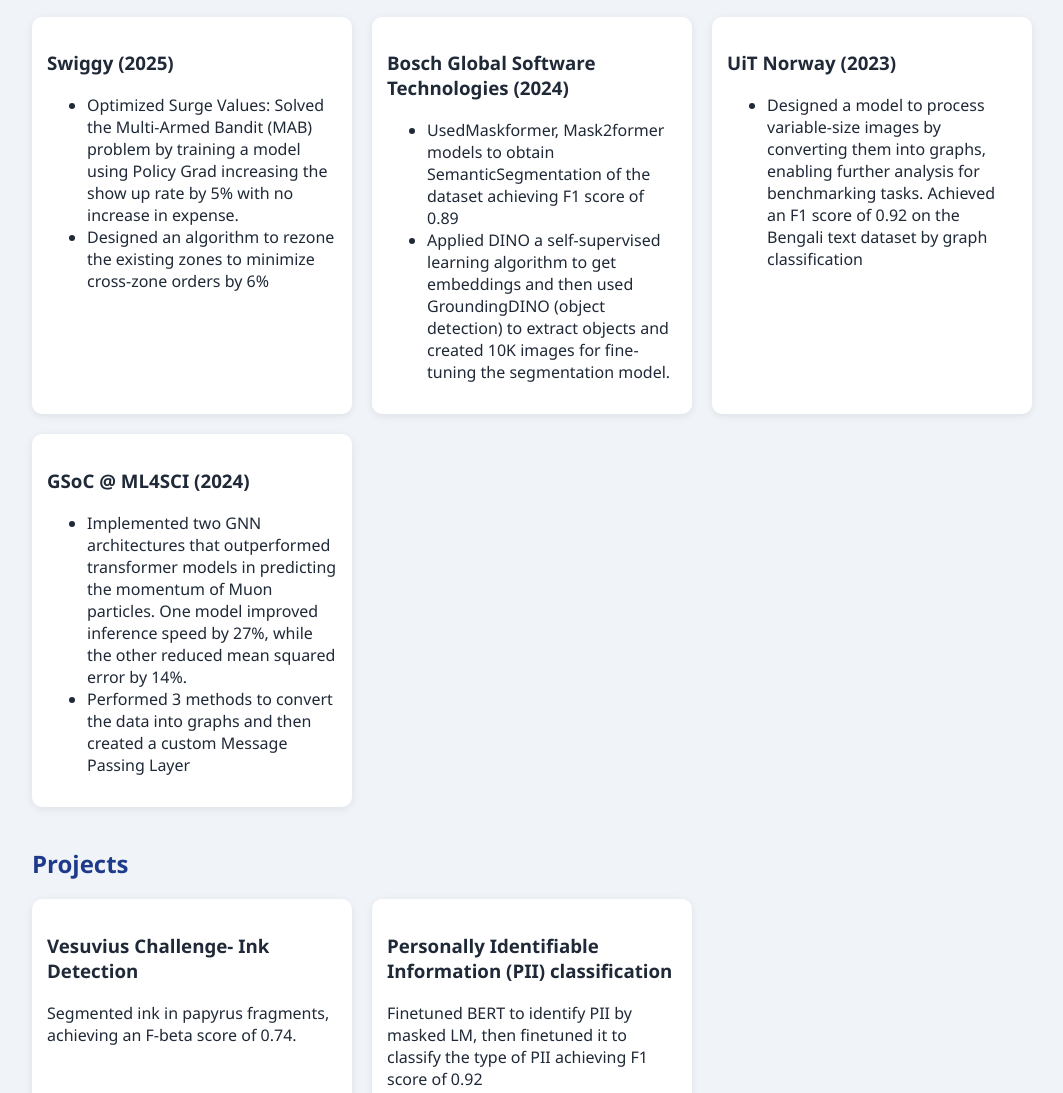
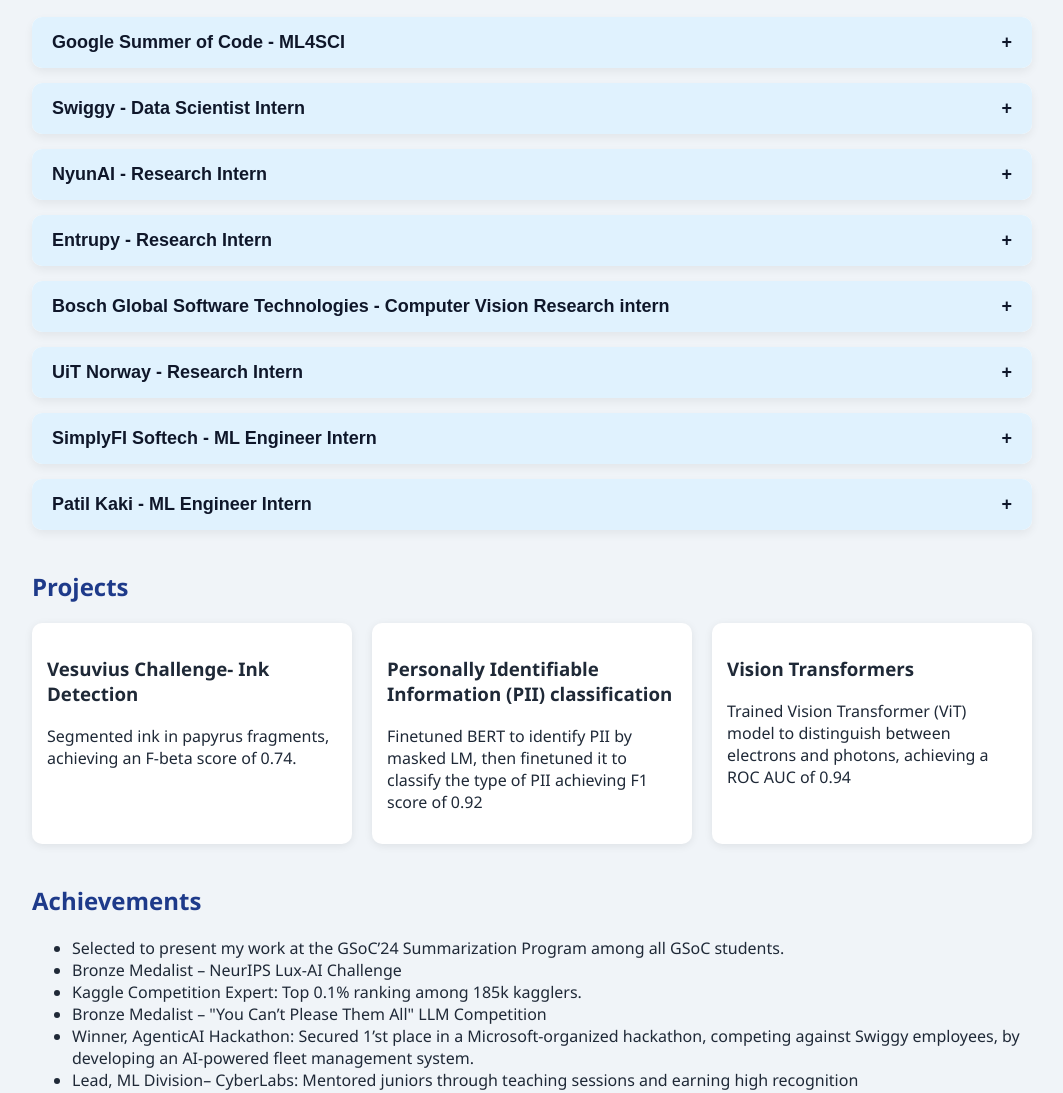
Before and after one commit to Vishak-Bhat30/Vishak_website, a plain HTML site: page index.html in a window 1280 px wide. Shown: the part 602-1695 px from the top of the page, without its empty margins (108-1171 px from the left). Drawn offline with Linux system fonts and the light colour scheme.

Commit message:
updated my website

```diff
--- a/index.html
+++ b/index.html
@@ -44,41 +44,111 @@
     </section>
 
     <section id="experience">
-      <h2>Experience</h2>
-      <div class="accordion">
-        <div class="card" onclick="toggleContent(this)">
-          <h3>Swiggy (2025)</h3>
-          <p class="hidden"><ul>
-            <li>Optimized Surge Values: Solved the Multi-Armed Bandit (MAB) problem by training a model using Policy Grad
-                increasing the show up rate by 5% with no increase in expense.</li>
-            <li> Designed an algorithm to rezone the existing zones to minimize cross-zone orders by 6%</li>
-          </ul></p>
+        <h2>Experience</h2>
+        <div class="accordion">
+
+            <div class="exp-card">
+                <button class="exp-header" onclick="toggleAccordion(this)">
+                  <span>Google Summer of Code - ML4SCI</span> <span>+</span>
+                </button>
+                <div class="exp-content">
+                  <ul>
+                    <li>Developed two GNN models outperforming Transformers for momentum prediction on collider data.</li>
+                    <li>Reduced mean squared error by 14% and boosted inference speed by 27% using custom message passing layers.</li>
+                  </ul>
+                </div>
+              </div>
+
+          <div class="exp-card">
+            <button class="exp-header" onclick="toggleAccordion(this)">
+              <span>Swiggy - Data Scientist Intern</span> <span>+</span>
+            </button>
+            <div class="exp-content">
+              <ul>
+                <li>Optimized surge values using Policy Gradient on a Multi-Armed Bandit setup, increasing show-up rate by 5% without extra expense.</li>
+                <li>Designed a rezoning algorithm that reduced cross-zone deliveries by 6%.</li>
+              </ul>
+            </div>
+          </div>
+
+          <div class="exp-card">
+            <button class="exp-header" onclick="toggleAccordion(this)">
+              <span>NyunAI - Research Intern</span> <span>+</span>
+            </button>
+            <div class="exp-content">
+              <ul>
+                <li>Developed Nyun-Llama3-62B, a model with 12% fewer parameters than Llama-3-70B, achieving comparable or
+                    superior performance across MMLU, Winogrande, BoolQ, Hellaswag, Arc Challenge, and GSM8K benchmarks.</li>
+              </ul>
+            </div>
+          </div>
+
+          <div class="exp-card">
+            <button class="exp-header" onclick="toggleAccordion(this)">
+              <span>Entrupy - Research Intern</span> <span>+</span>
+            </button>
+            <div class="exp-content">
+              <ul>
+                <li>Trained a unified model for authenticity verification using multiple images per session from different regions,
+                    achieving a 95% true positive rate (TPR) with a 3% false positive rate (FPR).</li>
+                <li>Used ANNOYtoretrieve similar past images for classification and Grad-CAM to highlight decisive regions.</li>
+              </ul>
+            </div>
+          </div>
+
+          <div class="exp-card">
+            <button class="exp-header" onclick="toggleAccordion(this)">
+              <span>Bosch Global Software Technologies - Computer Vision Research intern</span> <span>+</span>
+            </button>
+            <div class="exp-content">
+              <ul>
+                <li>Achieved 0.89 F1 score using MaskFormer, Mask2Former for semantic segmentation on driving scenes.</li>
+                <li>Leveraged DINO & GroundingDINO for self-supervised object detection and image generation for fine-tuning.</li>
+              </ul>
+            </div>
+          </div>
+
+          <div class="exp-card">
+            <button class="exp-header" onclick="toggleAccordion(this)">
+              <span>UiT Norway - Research Intern</span> <span>+</span>
+            </button>
+            <div class="exp-content">
+              <ul>
+                <li>Built a graph-based classifier for document layout understanding, achieving 0.92 F1 score on Bengali dataset.</li>
+              </ul>
+            </div>
+          </div>
+
+          <div class="exp-card">
+            <button class="exp-header" onclick="toggleAccordion(this)">
+              <span>SimplyFI Softech - ML Engineer Intern</span> <span>+</span>
+            </button>
+            <div class="exp-content">
+              <ul>
+                <li>Performed object detection using Yolo models to detect the set of objects in a CCTV image.</li>
+                <li>Document AI : Automated the text extraction from documents, verified their validity, and stored them
+                    in the database for banks.</li>
+              </ul>
+            </div>
+          </div>
+
+          <div class="exp-card">
+            <button class="exp-header" onclick="toggleAccordion(this)">
+              <span>Patil Kaki - ML Engineer Intern</span> <span>+</span>
+            </button>
+            <div class="exp-content">
+              <ul>
+                <li>Worked on the real-time data generated on a daily basis and forecasted monthly, yearly turnovers.</li>
+                <li>Used ARIMA, VARIMA (Time Series) for forecasting with RMSE = 11.24.</li>
+              </ul>
+            </div>
+          </div>
+
+
+
         </div>
-        <div class="card" onclick="toggleContent(this)">
-          <h3>Bosch Global Software Technologies (2024)</h3>
-          <p class="hidden"><ul>
-            <li>UsedMaskformer, Mask2former models to obtain SemanticSegmentation of the dataset achieving F1 score of 0.89</li>
-            <li> Applied DINO a self-supervised learning algorithm to get embeddings and then used GroundingDINO (object
-                detection) to extract objects and created 10K images for fine-tuning the segmentation model.</li>
-          </ul></p>
-        </div>
-        <div class="card" onclick="toggleContent(this)">
-          <h3>UiT Norway (2023)</h3>
-          <p class="hidden"><ul>
-            <li> Designed a model to process variable-size images by converting them into graphs, enabling further analysis for
-                benchmarking tasks. Achieved an F1 score of 0.92 on the Bengali text dataset by graph classification</li>
-          </ul></p>
-        </div>
-        <div class="card" onclick="toggleContent(this)">
-          <h3>GSoC @ ML4SCI (2024)</h3>
-          <p class="hidden"><ul>
-            <li> Implemented two GNN architectures that outperformed transformer models in predicting the momentum of Muon
-                particles. One model improved inference speed by 27%, while the other reduced mean squared error by 14%.</li>
-            <li> Performed 3 methods to convert the data into graphs and then created a custom Message Passing Layer </li>
-          </ul></p>
-        </div>
-      </div>
-    </section>
+      </section>
+
 
     <section id="projects">
       <h2>Projects</h2>
@@ -91,24 +161,23 @@
           <h3> Personally Identifiable Information (PII) classification</h3>
           <p> Finetuned BERT to identify PII by masked LM, then finetuned it to classify the type of PII achieving F1 score of 0.92</p>
         </div>
-        <!-- <div class="card">
-          <h3>3D Object Detection via BEV</h3>
-          <p>Camera-based multi-view fusion model for autonomous vehicle detection.</p>
+        <div class="card">
+          <h3>Vision Transformers</h3>
+          <p>Trained Vision Transformer (ViT) model to distinguish between electrons and photons, achieving a ROC AUC of 0.94</p>
         </div>
-        <div class="card">
-          <h3>RL for Zone Optimization</h3>
-          <p>Reinforcement learning agent to optimize delivery zone allocations in real time.</p>
-        </div> -->
       </div>
     </section>
 
     <section id="achievements">
       <h2>Achievements</h2>
       <ul>
-        <li>Selected for Google Summer of Code 2024</li>
+        <li>Selected to present my work at the GSoC’24 Summarization Program among all GSoC students.</li>
         <li>Bronze Medalist – NeurIPS Lux-AI Challenge</li>
-        <li>Kaggle Competitions Expert – Highest Rank: 923</li>
+        <li>Kaggle Competition Expert: Top 0.1% ranking among 185k kagglers.</li>
         <li>Bronze Medalist – "You Can’t Please Them All" LLM Competition</li>
+        <li> Winner, AgenticAI Hackathon: Secured 1’st place in a Microsoft-organized hackathon, competing against
+            Swiggy employees, by developing an AI-powered fleet management system.</li>
+        <li>Lead, ML Division– CyberLabs: Mentored juniors through teaching sessions and earning high recognition</li>
       </ul>
     </section>
 
@@ -132,9 +201,24 @@
   </footer>
 
   <script>
-    function toggleContent(card) {
-      const p = card.querySelector("p");
-      p.classList.toggle("hidden");
+    function toggleAccordion(button) {
+      const content = button.nextElementSibling;
+      const icon = button.querySelector("span:last-child");
+      const allContents = document.querySelectorAll('.exp-content');
+      const allButtons = document.querySelectorAll('.exp-header span:last-child');
+
+      // Close all others
+      allContents.forEach(c => { if (c !== content) c.style.display = 'none'; });
+      allButtons.forEach(i => { if (i !== icon) i.textContent = '+'; });
+
+      // Toggle current
+      if (content.style.display === "block") {
+        content.style.display = "none";
+        icon.textContent = "+";
+      } else {
+        content.style.display = "block";
+        icon.textContent = "−";
+      }
     }
   </script>
 </body>
--- a/style.css
+++ b/style.css
@@ -117,3 +117,53 @@
     padding: 15px;
     font-size: 14px;
   }
+
+
+  .accordion {
+    display: flex;
+    flex-direction: column;
+    gap: 15px;
+  }
+
+  .exp-card {
+    background-color: #ffffff;
+    border-radius: 10px;
+    box-shadow: 0 4px 10px rgba(0, 0, 0, 0.06);
+    overflow: hidden;
+    transition: all 0.3s ease;
+  }
+
+  .exp-header {
+    width: 100%;
+    padding: 15px 20px;
+    background-color: #e0f2fe;
+    border: none;
+    outline: none;
+    display: flex;
+    justify-content: space-between;
+    font-size: 18px;
+    font-weight: bold;
+    cursor: pointer;
+    color: #0f172a;
+  }
+
+  .exp-header:hover {
+    background-color: #bae6fd;
+  }
+
+  .exp-content {
+    display: none;
+    padding: 15px 20px;
+    background-color: #f9fafb;
+    border-top: 1px solid #dbeafe;
+  }
+
+  .exp-content ul {
+    padding-left: 20px;
+    margin: 0;
+  }
+
+  .exp-content li {
+    margin-bottom: 8px;
+    line-height: 1.5;
+  }
```
